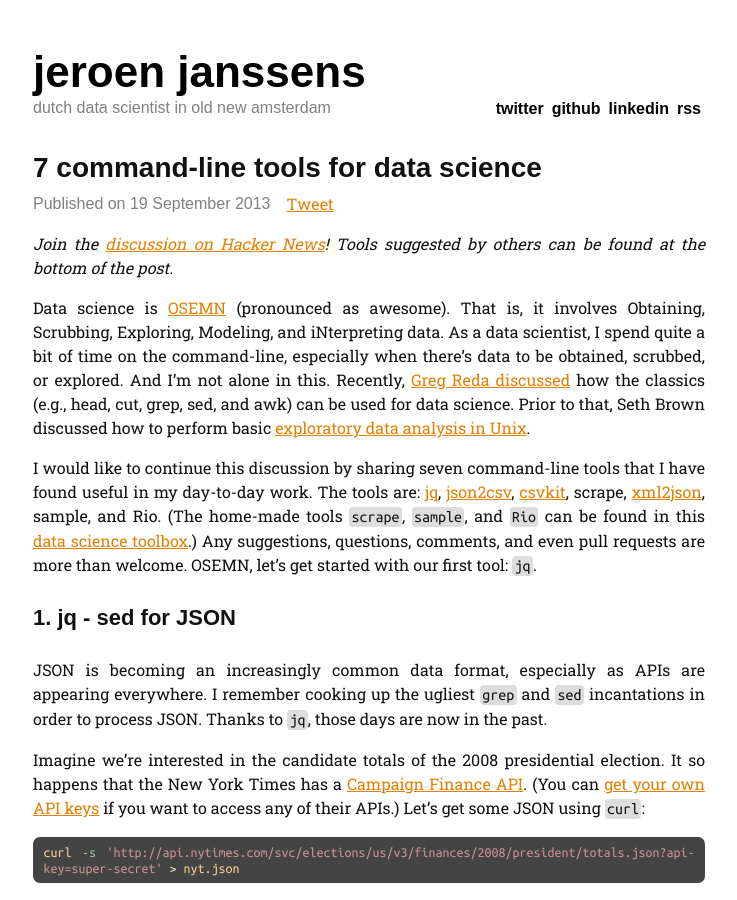
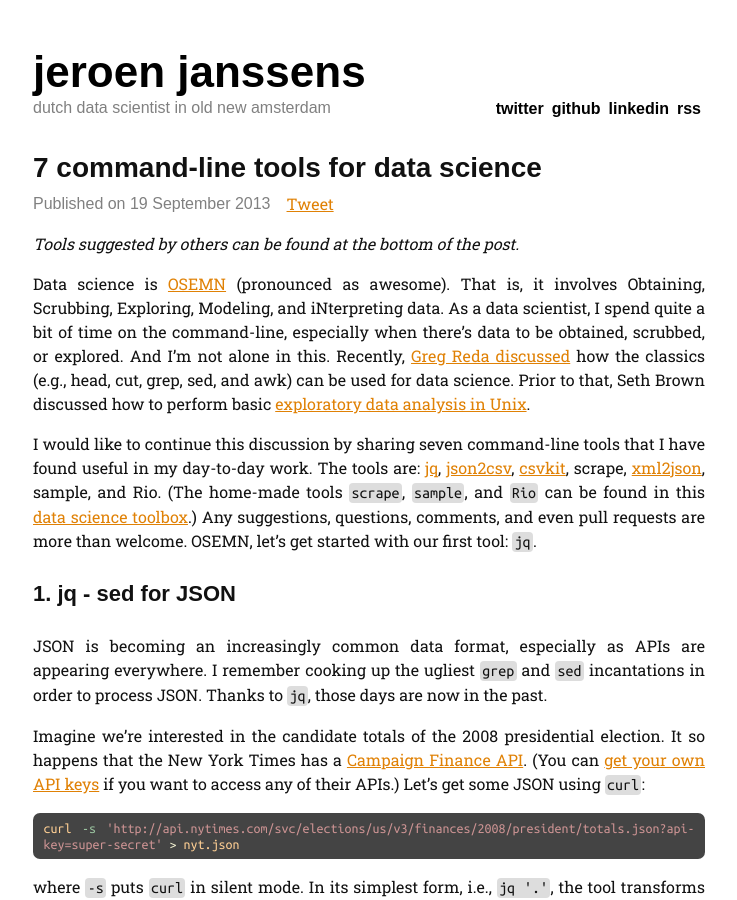
Before and after one commit to jeroenjanssens/jeroenjanssens.github.io, a Jekyll site: the page built from _posts/2013-09-19-seven-command-line-tools-for-data-science.markdown, in a window 1280 px wide and 900 px high. Shown: the whole window, without its empty margins (271-1008 px from the left). Built offline with Jekyll 4.4.1, drawn with Linux system fonts in a browser that asks for light colours; some web fonts are replaced; Markdown is read by kramdown in place of the engine named in the settings; comment, search, counter and statistics services are not loaded.

Commit message:
Tools update

```diff
--- a/_posts/2013-09-19-seven-command-line-tools-for-data-science.markdown
+++ b/_posts/2013-09-19-seven-command-line-tools-for-data-science.markdown
@@ -4,7 +4,7 @@ title:  "7 command-line tools for data science"
 date:   2013-09-19 12:00:00
 ---
 
-*Join the [discussion on Hacker News](https://news.ycombinator.com/item?id=6412190)! Tools suggested by others can be found at the bottom of the post.*
+*Tools suggested by others can be found at the bottom of the post.*
 
 Data science is [OSEMN](http://www.dataists.com/2010/09/a-taxonomy-of-data-science/) (pronounced as awesome).
 That is, it involves Obtaining, Scrubbing, Exploring, Modeling, and iNterpreting data.
```
Also changed, not shown: 2 other files.
